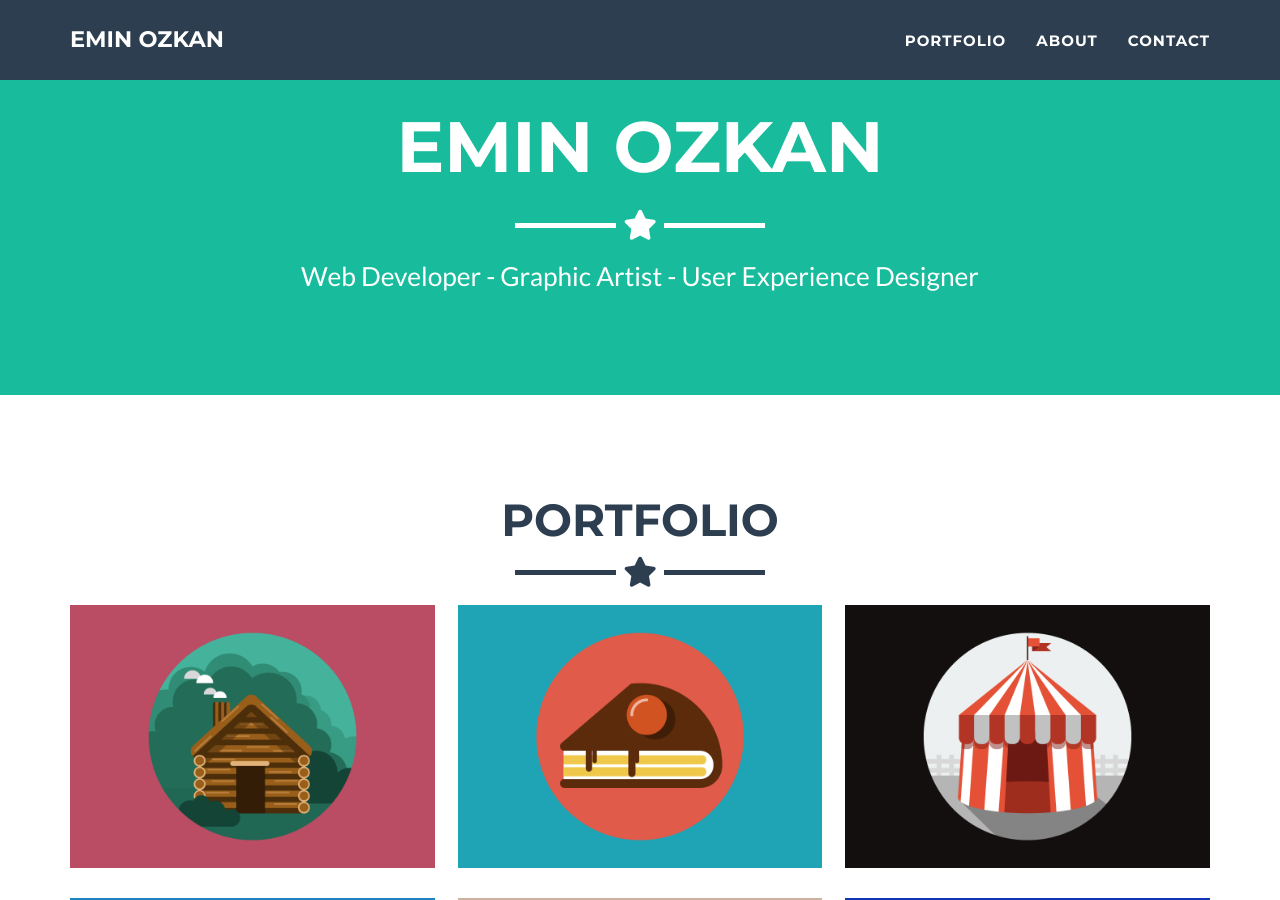
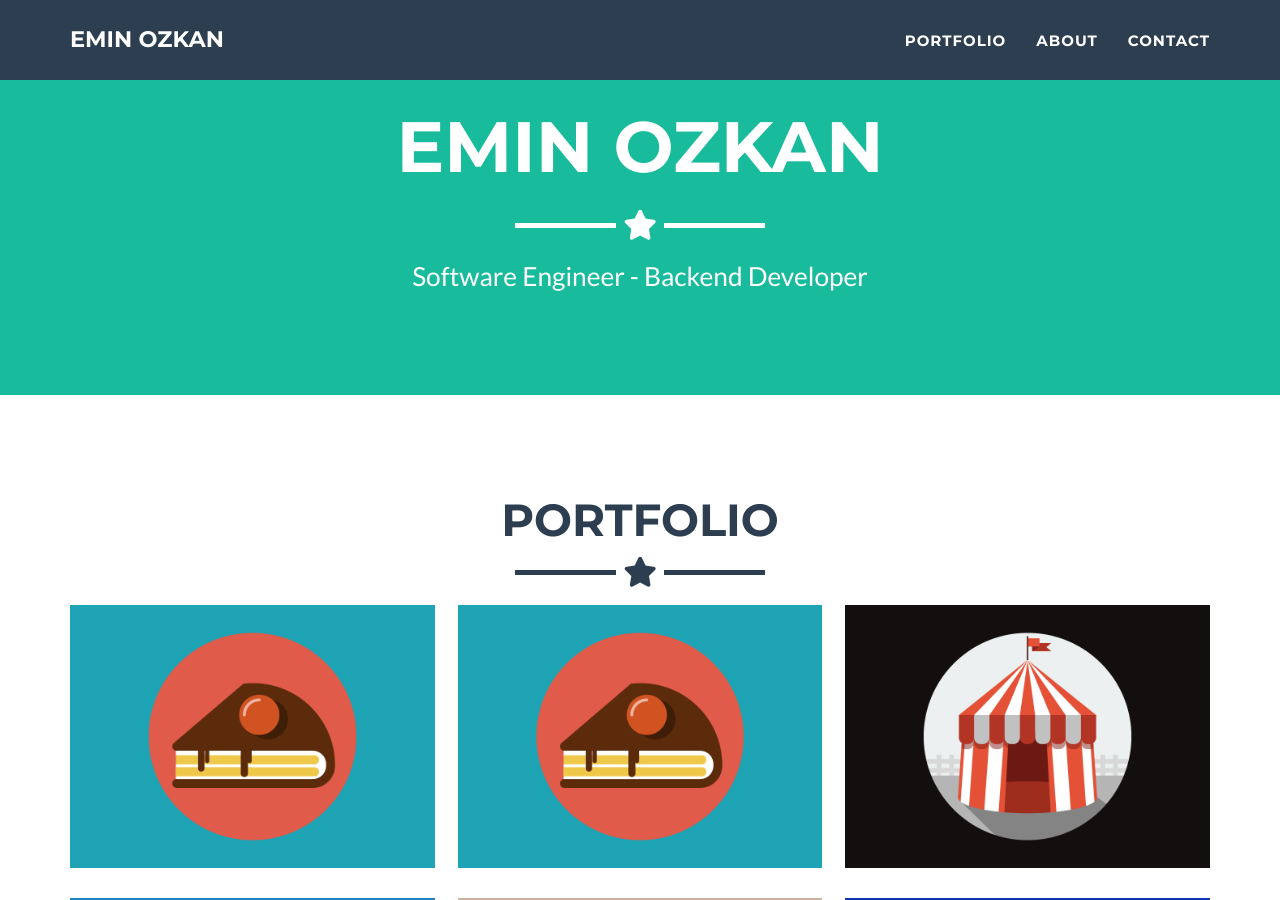
Before and after one commit to eminozkan/eminozkan.github.io, a Jekyll site: the page built from _posts/2014-07-18-project-1.markdown, in a window 1280 px wide and 900 px high, scrolled down 714 px. Built offline with Jekyll 4.4.1, drawn with Linux system fonts in a browser that asks for light colours.

```diff
--- a/_config.yml
+++ b/_config.yml
@@ -4,8 +4,8 @@ email: ozkaneminn.01@gmail.com
 url: https://github.com/eminozkan
 description: "Backend Developer"
 keywords: "software,developer,java,backend"
-skills: "Web Developer - Graphic Artist - User Experience Designer"
-meta_author: LastName FirstName
+skills: "Software Engineer - Backend Developer "
+meta_author: Ozkan Muhammet Emin
 
 # Google webmaster tools
 google_verify:
--- a/_posts/2014-07-18-project-1.markdown
+++ b/_posts/2014-07-18-project-1.markdown
@@ -1,8 +1,8 @@
 ---
 layout: default
 modal-id: 1
-date: 2014-07-18
-img: cabin.png
+date: 2014-07-17
+img: cake.png
 alt: image-alt
 project-date: April 2014
 client: Start Bootstrap
```
Also changed, not shown: img/portfolio/maoyyk.png (added).
